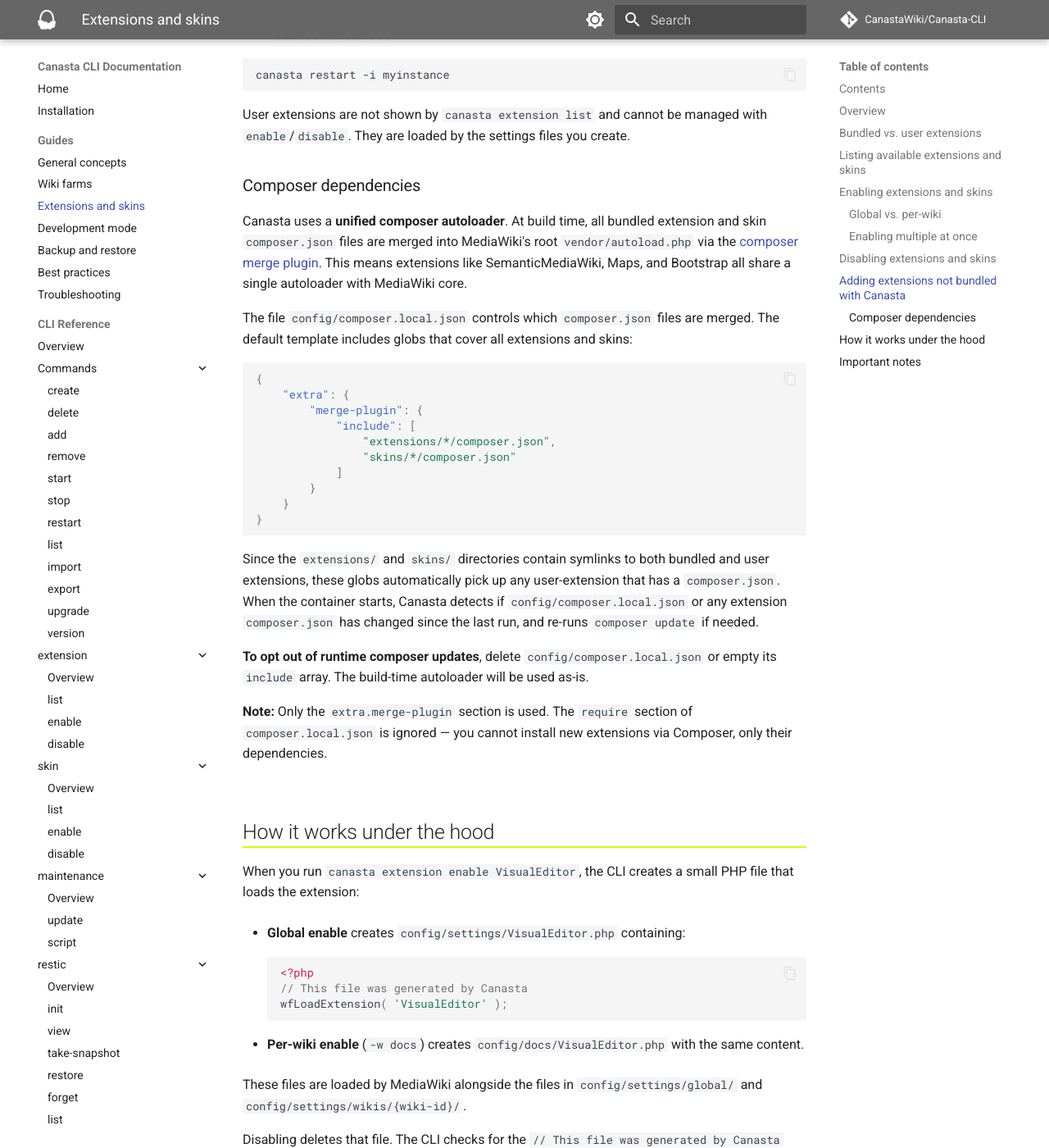
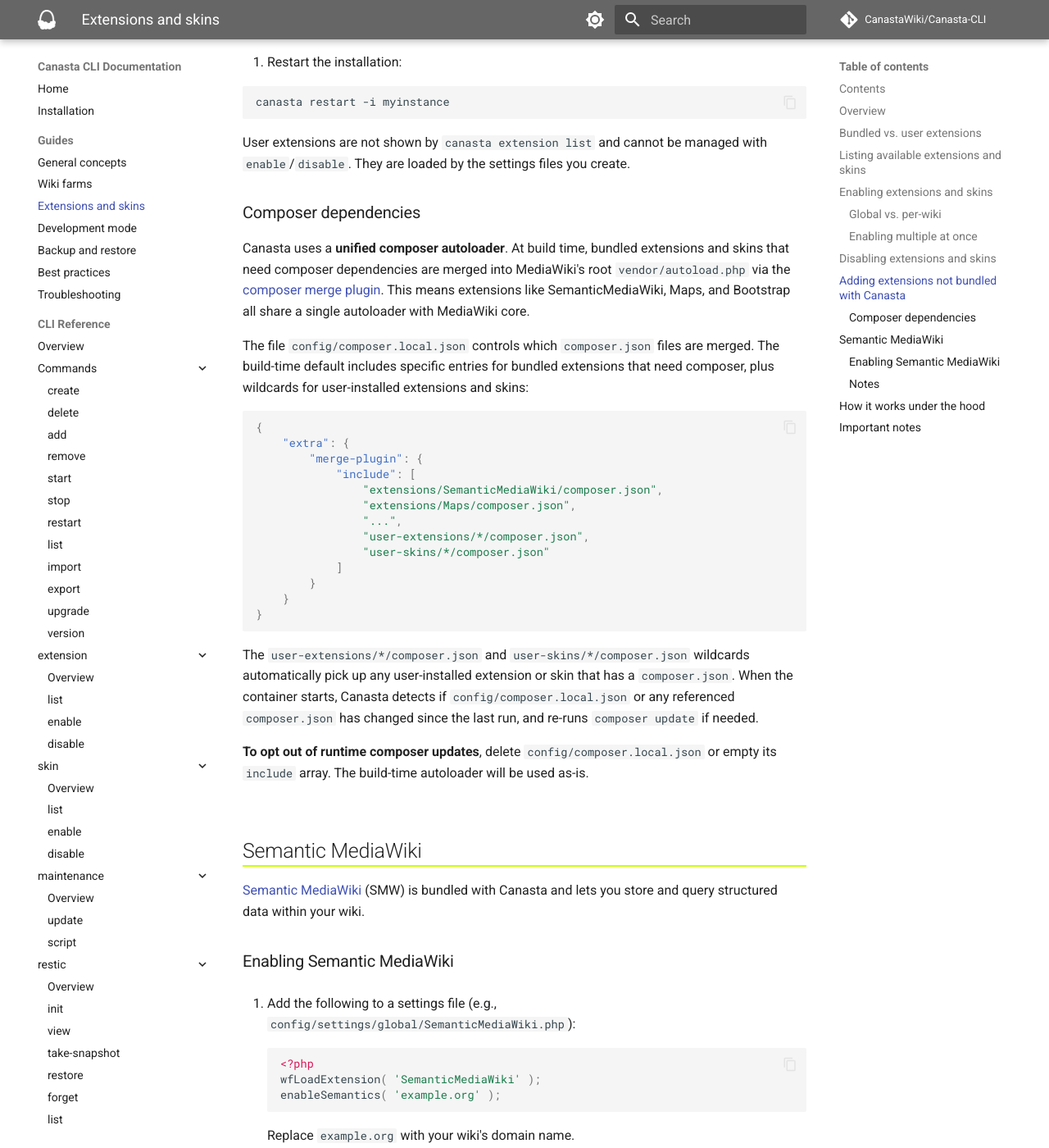
Before and after one commit to CanastaWiki/Canasta-CLI, an MkDocs documentation site: the page built from docs/guide/extensions-and-skins.md, in a window 1280 px wide and 1400 px high, scrolled down 3035 px. Shown: the whole window at 82% size. Built offline with MkDocs 1.6.1 and Material for MkDocs 9.7.7, drawn with Linux system fonts in a browser that asks for light colours; comment, search, counter and statistics services are not loaded; some of the changed text lies outside the part shown.

Commit message:
Document unified composer autoloader and SMW setup
Update the composer dependencies section to reflect the specific includes
approach (instead of wildcards) and add a Semantic MediaWiki section with
setup instructions covering enableSemantics(), automatic setupStore.php,
and persistent smw.json storage.

````diff
--- a/docs/guide/extensions-and-skins.md
+++ b/docs/guide/extensions-and-skins.md
@@ -11,6 +11,7 @@
 - [Disabling extensions and skins](#disabling-extensions-and-skins)
 - [Adding extensions not bundled with Canasta](#adding-extensions-not-bundled-with-canasta)
   - [Composer dependencies](#composer-dependencies)
+- [Semantic MediaWiki](#semantic-mediawiki)
 - [How it works under the hood](#how-it-works-under-the-hood)
 - [Important notes](#important-notes)
 
@@ -126,28 +127,61 @@
 
 ### Composer dependencies
 
-Canasta uses a **unified composer autoloader**. At build time, all bundled extension and skin `composer.json` files are merged into MediaWiki's root `vendor/autoload.php` via the [composer merge plugin](https://github.com/wikimedia/composer-merge-plugin). This means extensions like SemanticMediaWiki, Maps, and Bootstrap all share a single autoloader with MediaWiki core.
+Canasta uses a **unified composer autoloader**. At build time, bundled extensions and skins that need composer dependencies are merged into MediaWiki's root `vendor/autoload.php` via the [composer merge plugin](https://github.com/wikimedia/composer-merge-plugin). This means extensions like SemanticMediaWiki, Maps, and Bootstrap all share a single autoloader with MediaWiki core.
 
-The file `config/composer.local.json` controls which `composer.json` files are merged. The default template includes globs that cover all extensions and skins:
+The file `config/composer.local.json` controls which `composer.json` files are merged. The build-time default includes specific entries for bundled extensions that need composer, plus wildcards for user-installed extensions and skins:
 
 ```json
 {
-	"extra": {
-		"merge-plugin": {
-			"include": [
-				"extensions/*/composer.json",
-				"skins/*/composer.json"
-			]
-		}
-	}
+    "extra": {
+        "merge-plugin": {
+            "include": [
+                "extensions/SemanticMediaWiki/composer.json",
+                "extensions/Maps/composer.json",
+                "...",
+                "user-extensions/*/composer.json",
+                "user-skins/*/composer.json"
+            ]
+        }
+    }
 }
 ```
 
-Since the `extensions/` and `skins/` directories contain symlinks to both bundled and user extensions, these globs automatically pick up any user-extension that has a `composer.json`. When the container starts, Canasta detects if `config/composer.local.json` or any extension `composer.json` has changed since the last run, and re-runs `composer update` if needed.
+The `user-extensions/*/composer.json` and `user-skins/*/composer.json` wildcards automatically pick up any user-installed extension or skin that has a `composer.json`. When the container starts, Canasta detects if `config/composer.local.json` or any referenced `composer.json` has changed since the last run, and re-runs `composer update` if needed.
 
 **To opt out of runtime composer updates**, delete `config/composer.local.json` or empty its `include` array. The build-time autoloader will be used as-is.
 
-**Note:** Only the `extra.merge-plugin` section is used. The `require` section of `composer.local.json` is ignored — you cannot install new extensions via Composer, only their dependencies.
+---
+
+## Semantic MediaWiki
+
+[Semantic MediaWiki](https://www.semantic-mediawiki.org/) (SMW) is bundled with Canasta and lets you store and query structured data within your wiki.
+
+### Enabling Semantic MediaWiki
+
+1. Add the following to a settings file (e.g., `config/settings/global/SemanticMediaWiki.php`):
+
+    ```php
+    <?php
+    wfLoadExtension( 'SemanticMediaWiki' );
+    enableSemantics( 'example.org' );
+    ```
+
+    Replace `example.org` with your wiki's domain name.
+
+2. Restart Canasta:
+
+    ```bash
+    canasta restart -i myinstance
+    ```
+
+On the first startup after enabling SMW, Canasta automatically runs `setupStore.php` to initialize the SMW database tables. This creates a `smw.json` configuration file in `config/smw/` on the persistent volume, so the setup only runs once.
+
+### Notes
+
+- The `enableSemantics()` function is provided by SMW's composer autoloader. Canasta's unified autoloader ensures it is available without any additional steps.
+- SMW's `smw.json` is stored persistently in `config/smw/` so it survives container recreations.
+- If you need to reinitialize the SMW store (e.g., after a major upgrade), delete `config/smw/smw.json` and restart Canasta.
 
 ---
 
````
